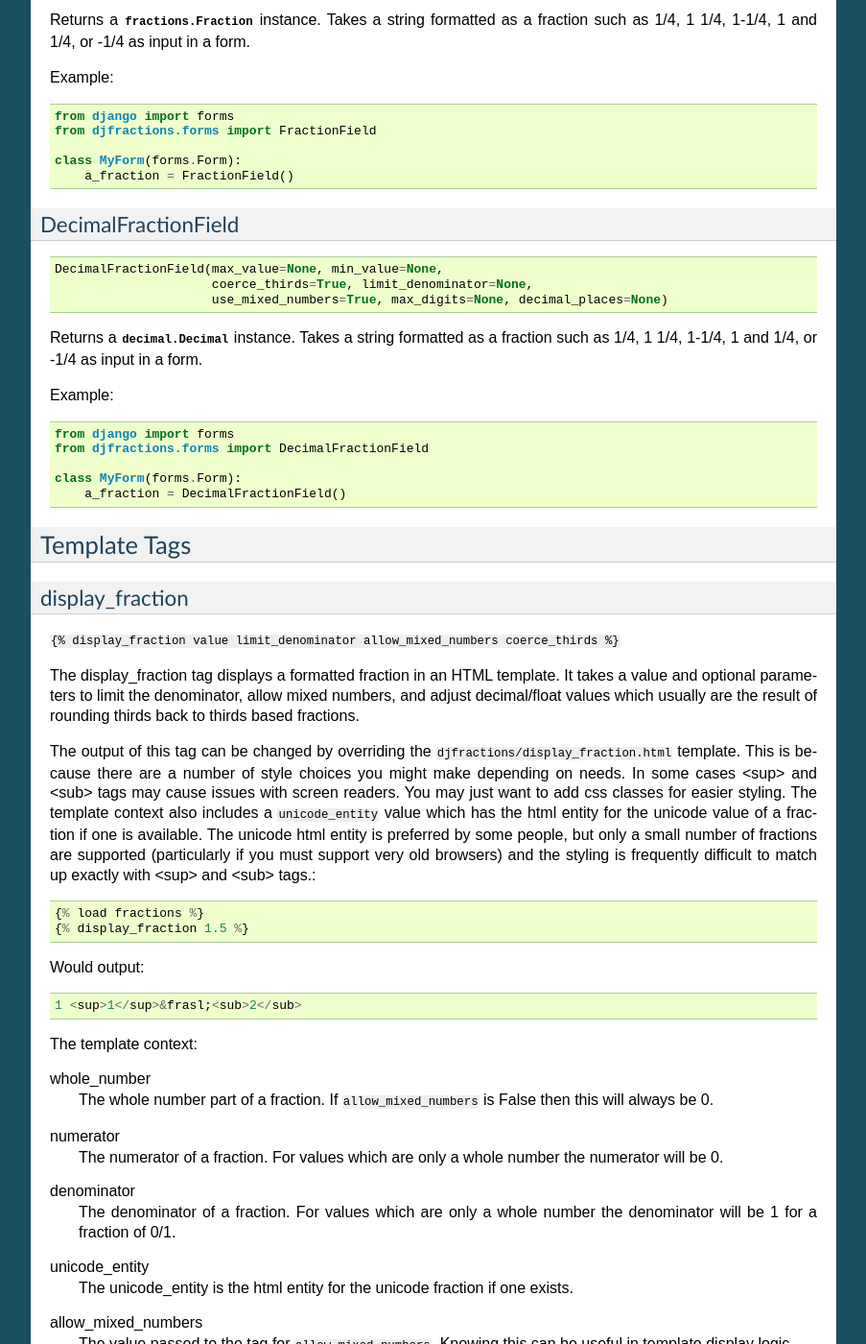
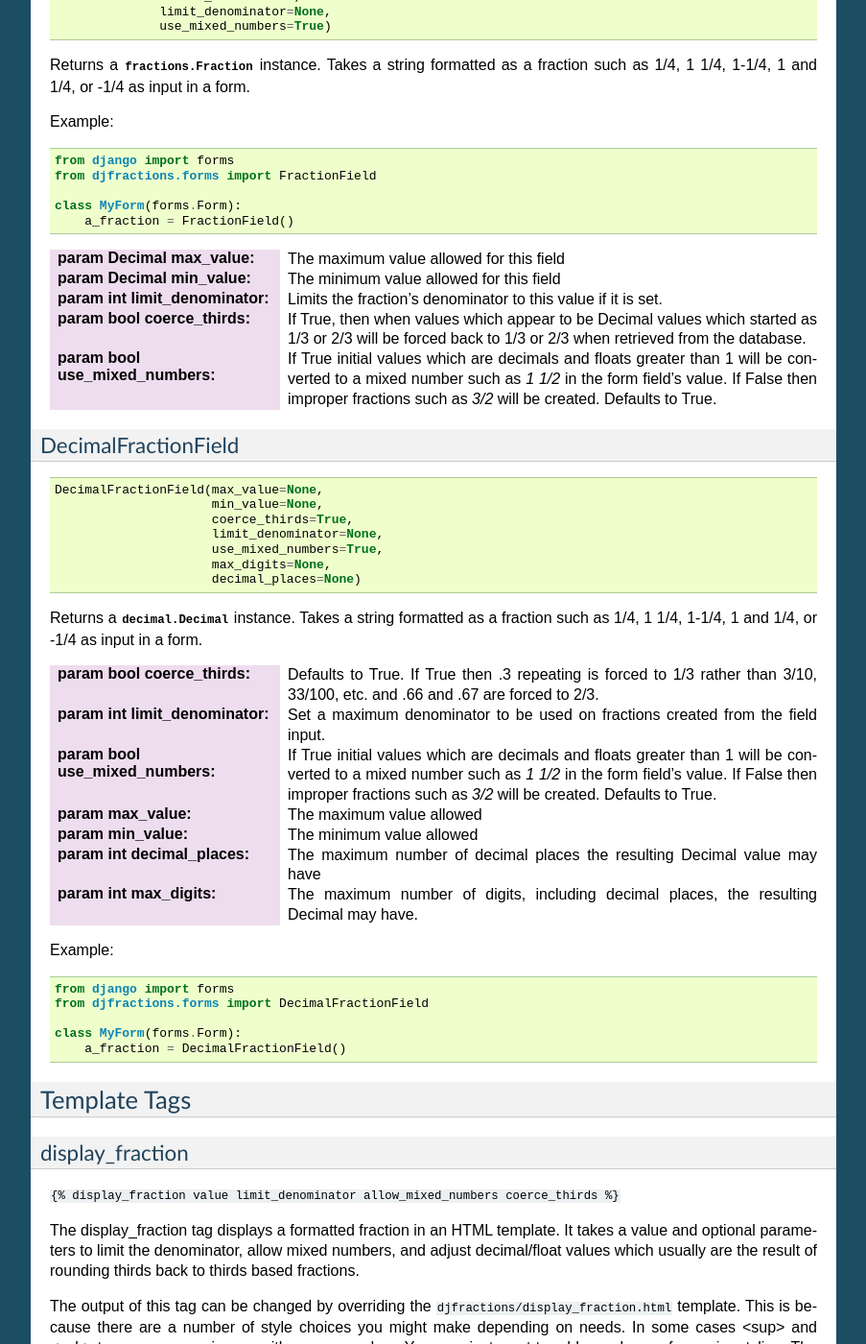
Before and after one commit to jmichalicek/django-fractions, a Sphinx documentation site: the page built from docs/usage.rst, in a window 1280 px wide and 1400 px high, scrolled down 785 px. Shown: the whole window at 96% size, without its empty margins (198-1101 px from the left). Built offline with Sphinx 7.4.7, drawn with Linux system fonts in a browser that asks for light colours.

Commit message:
a bit more documentation of the fields on forms

```diff
--- a/docs/usage.rst
+++ b/docs/usage.rst
@@ -40,8 +40,11 @@ ________________________________________
 
 .. code-block:: python
 
-    FractionField(max_value=None, min_value=None,
-                  coerce_thirds=True, limit_denominator=None, use_mixed_numbers=True)
+    FractionField(max_value=None,
+                  min_value=None,
+                  coerce_thirds=True,
+                  limit_denominator=None,
+                  use_mixed_numbers=True)
 
 Returns a :class:`fractions.Fraction` instance.  Takes a string formatted
 as a fraction such as 1/4, 1 1/4, 1-1/4, 1 and 1/4, or -1/4 as input in a form.
@@ -54,18 +57,36 @@ Example::
   class MyForm(forms.Form):
       a_fraction = FractionField()
 
+:param Decimal max_value: The maximum value allowed for this field
+:param Decimal min_value: The minimum value allowed for this field
+:param int limit_denominator:  Limits the fraction's denominator to this value if it is set.
+:param bool coerce_thirds: If True, then when values which appear to be Decimal values which started as 1/3 or 2/3 will be forced back to 1/3 or 2/3 when retrieved from the database.
+:param bool use_mixed_numbers: If True initial values which are decimals and floats greater than 1 will be converted to a mixed number such as `1 1/2` in the form field's value.  If False then improper fractions such as `3/2` will be created. Defaults to True.
 
 DecimalFractionField
 ________________________________________
 
 .. code-block:: python
 
-    DecimalFractionField(max_value=None, min_value=None,
-                         coerce_thirds=True, limit_denominator=None,
-                         use_mixed_numbers=True, max_digits=None, decimal_places=None)
+    DecimalFractionField(max_value=None,
+                         min_value=None,
+                         coerce_thirds=True,
+                         limit_denominator=None,
+                         use_mixed_numbers=True,
+                         max_digits=None,
+                         decimal_places=None)
 
 Returns a :class:`decimal.Decimal` instance.  Takes a string formatted
 as a fraction such as 1/4, 1 1/4, 1-1/4, 1 and 1/4, or -1/4 as input in a form.
+
+:param bool coerce_thirds: Defaults to True.  If True then .3 repeating is forced to 1/3 rather than 3/10, 33/100, etc. and .66 and .67 are forced to 2/3.
+:param int limit_denominator: Set a maximum denominator to be used on fractions created from the field input.
+:param bool use_mixed_numbers: If True initial values which are decimals and floats greater than 1 will be converted to a mixed number such as `1 1/2` in the form field's value.  If False then improper fractions such as `3/2` will be created. Defaults to True.
+:param max_value: The maximum value allowed
+:param min_value: The minimum value allowed
+:param int decimal_places: The maximum number of decimal places the resulting Decimal value may have
+:param int max_digits: The maximum number of digits, including decimal places, the resulting Decimal may have.
+
 
 Example::
 
```
